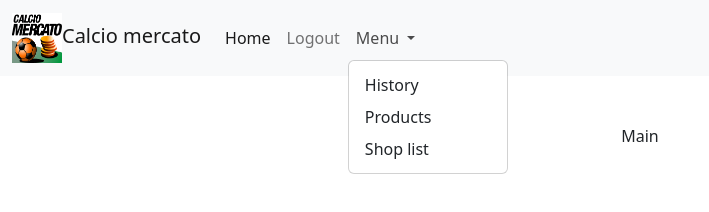
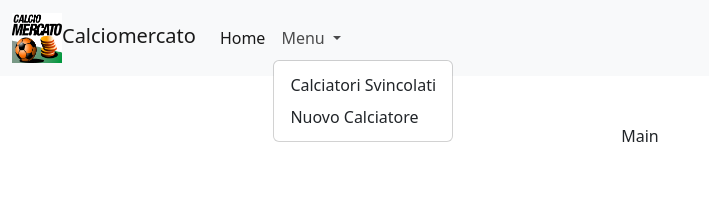
Before and after one commit to farinagabriele/scoker_market, a plain HTML site: page Progetto_Farina_Mercia_Mannoni_Savo/htdocs/calciatori_svincolati.html in a window 1280 px wide. Both pictures are taken after a click on the button "Menu". Shown: the whole page, without its empty margins (0-709 px from the left). Drawn offline with nearby package versions, Linux system fonts and the light colour scheme.

Commit message:
Correzione Menu

```diff
--- a/Progetto_Farina_Mercia_Mannoni_Savo/htdocs/calciatori_svincolati.html
+++ b/Progetto_Farina_Mercia_Mannoni_Savo/htdocs/calciatori_svincolati.html
@@ -13,8 +13,8 @@
     <header>
       <nav class="navbar navbar-expand-lg bg-light">
         <div class="container-fluid">
-          <a class="navbar-brand" href="/">
-            <img src="../images/logo.png" alt="" id="logo" class="small-icon">Calcio mercato
+          <a class="navbar-brand" href="./index.html">
+            <img src="../images/logo.png" alt="" id="logo" class="small-icon">Calciomercato
           </a>
           <button class="navbar-toggler" type="button" data-bs-toggle="collapse" data-bs-target="#navbarSupportedContent" aria-controls="navbarSupportedContent" aria-expanded="false" aria-label="Toggle navigation">
             <span class="navbar-toggler-icon"></span>
@@ -22,19 +22,15 @@
           <div class="collapse navbar-collapse" id="navbarSupportedContent">
             <ul class="navbar-nav me-auto mb-2 mb-lg-0">
               <li class="nav-item">
-                <a class="nav-link active" aria-current="page" href="/">Home</a>
-              </li>
-              <li class="nav-item">
-                <a class="nav-link" href="/logout">Logout</a>
+                <a class="nav-link active" aria-current="page" href="./index.html">Home</a>
               </li>
               <li class="nav-item dropdown">
                 <a class="nav-link dropdown-toggle" href="#" role="button" data-bs-toggle="dropdown" aria-expanded="false">
                   Menu
                 </a>
                 <ul class="dropdown-menu">
-                  <li><a class="dropdown-item" href="/history">History</a></li>
-                  <li><a class="dropdown-item" href="/products">Products</a></li>
-                  <li><a class="dropdown-item" href="/shop_list">Shop list</a></li>
+                  <li><a class="dropdown-item" href="./calciatori_svincolati.html">Calciatori Svincolati</a></li>
+                  <li><a class="dropdown-item" href="./nuovo_calciatore.html">Nuovo Calciatore</a></li>
                 </ul>
               </li>
             </ul>
```
Also changed, not shown: Progetto_Farina_Mercia_Mannoni_Savo/htdocs/index.html (+5 -9 lines), Progetto_Farina_Mercia_Mannoni_Savo/htdocs/nuovo_calciatore.html (+4 -8 lines).
